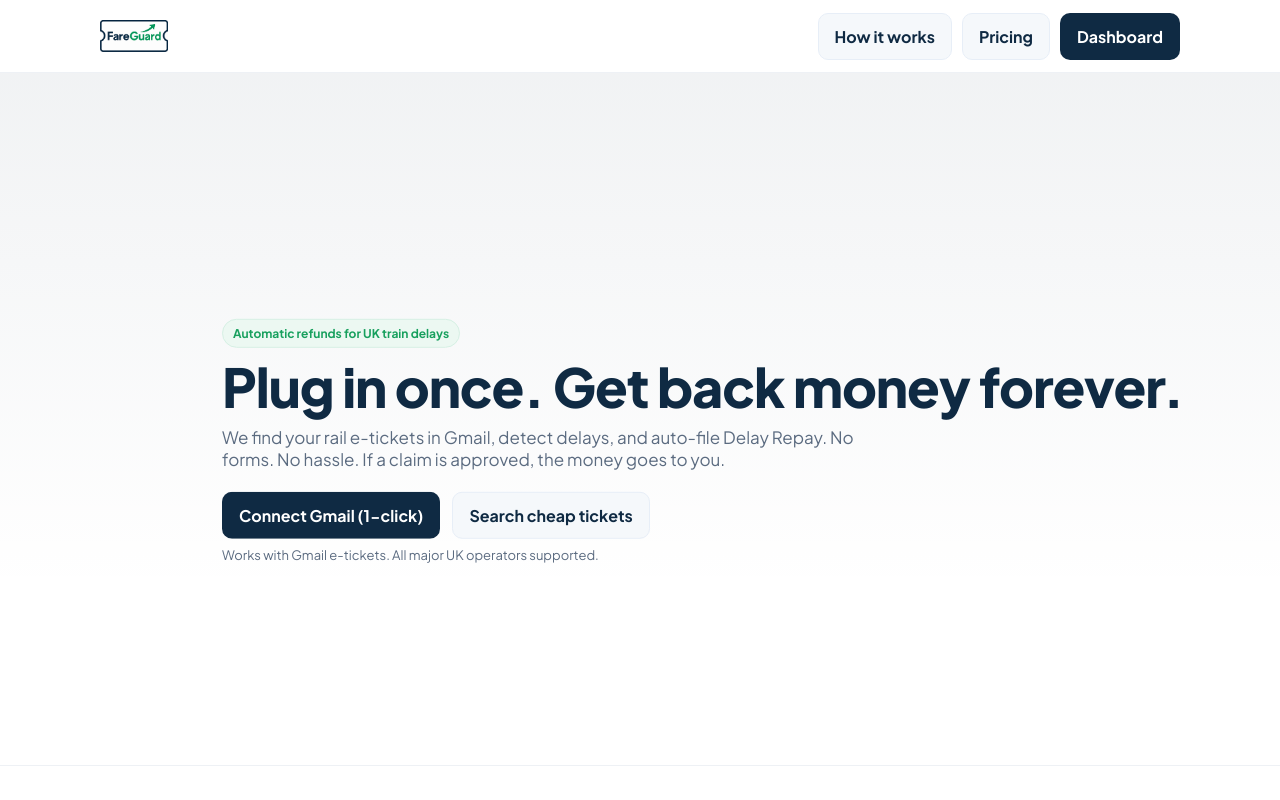
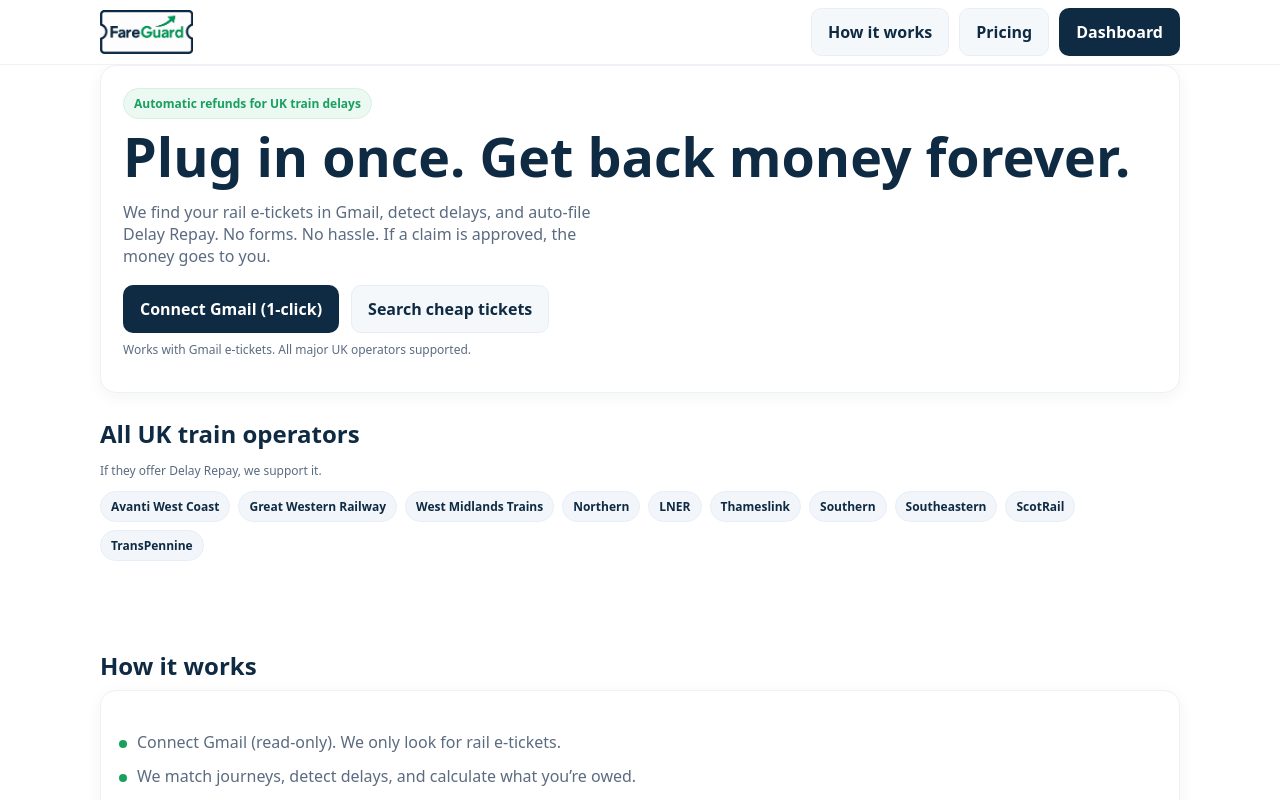
Before and after one commit to fareguard/fg-rail-pwa-starter, a Next.js app: page / in a window 1280 px wide. Shown: the top 800 px of the page. Built offline with nearby package versions, Linux system fonts and the light colour scheme; no server answers.

Commit message:
Update globals.css

```diff
--- a/app/globals.css
+++ b/app/globals.css
@@ -1,20 +1,19 @@
-@import url('https://fonts.googleapis.com/css2?family=Plus+Jakarta+Sans:wght@400;500;600;700;800&display=swap');
-
+/* app/globals.css */
 :root{
   --fg-bg: #ffffff;
-  --fg-text: #0b1220;
-  --fg-muted: #5b6b80;
-  --fg-navy: #0F2A43;
-  --fg-green:#18A05E;
+  --fg-text: #0b1220;     /* near-black */
+  --fg-muted: #5b6b80;    /* slate */
+  --fg-navy: #0F2A43;     /* primary accent */
+  --fg-green:#18A05E;     /* secondary accent */
   --fg-ring: rgba(15,42,67,0.15);
-  /* new */
-  --fg-hero-overlay: linear-gradient(180deg, rgba(15,42,67,.06), rgba(255,255,255,0));
+  --fg-hero-overlay: linear-gradient(180deg, rgba(255,255,255,0.85) 0%, rgba(255,255,255,0.98) 65%, #fff 100%);
 }
 
-*{box-sizing:border-box; margin:0; padding:0;}
-html,body{height:100%;}
+*{ box-sizing: border-box; }
+html, body { height: 100%; }
 body{
-  font-family: var(--font-jakarta), "Plus Jakarta Sans", ui-sans-serif, system-ui, -apple-system, Segoe UI, Roboto, Arial;
+  margin:0;
+  font-family: ui-sans-serif, system-ui, -apple-system, Segoe UI, Roboto, Arial;
   background: var(--fg-bg);
   color: var(--fg-text);
   -webkit-font-smoothing: antialiased;
@@ -22,153 +21,99 @@
 }
 
 a{ color: inherit; text-decoration: none; }
-button{ font: inherit; cursor:pointer; }
+button{ font: inherit; }
 
-.container{ max-width: 1120px; padding: 0 20px; margin: 0 auto; }
+.container{
+  max-width: 1120px;
+  padding: 0 20px;
+  margin: 0 auto;
+}
 
-/* NAVBAR */
+/* ================= Nav ================= */
 .nav{
   position: sticky; top:0; z-index:50;
-  background: rgba(255,255,255,0.9);
+  background: rgba(255,255,255,0.8);
   backdrop-filter: saturate(180%) blur(10px);
   border-bottom: 1px solid #eef1f5;
 }
 .navInner{
   display:flex; align-items:center; justify-content:space-between;
-  height:72px;
+  height:64px;
+}
+.brand{
+  display:flex; align-items:center; gap:10px;
 }
 .brand img{
-  height: 38px;
+  height: 40px;          /* lock logo size */
   width: auto;
-  display: block;
+  display:block;
+}
+@media (min-width: 1024px){
+  .brand img{ height: 44px; }
 }
 
-/* BUTTONS */
+.navActions{
+  display:flex; gap:10px;
+}
+
+/* ================= Buttons ================= */
 .btn{
   display:inline-flex; align-items:center; justify-content:center;
   gap:8px; padding:12px 16px; border-radius:10px; font-weight:700;
-  border:1px solid transparent; transition: all .15s ease;
+  border:1px solid transparent; cursor:pointer; transition: all .15s ease;
 }
-.btnPrimary{
-  background: var(--fg-navy); color:white;
-}
-.btnPrimary:hover{ filter: brightness(1.06); transform: translateY(-1px); }
+.btnPrimary{ background: var(--fg-navy); color:white; }
+.btnPrimary:hover{ filter: brightness(1.05); transform: translateY(-1px); }
+.btnPrimary:focus{ outline: none; box-shadow: 0 0 0 4px var(--fg-ring); }
+
 .btnGhost{
-  background: #f5f8fb; color: var(--fg-navy); border:1px solid #e7eef7;
+  background: #f5f8fb; color: var(--fg-navy); border-color:#e7eef7; border:1px solid #e7eef7;
 }
 .btnGhost:hover{ background:#ecf3f9; }
 
-/* BADGES & HERO */
+/* ================= Badges / Cards ================= */
 .badge{
   display:inline-flex; align-items:center; gap:8px;
   background:#ecf8f2; color: var(--fg-green); border:1px solid #d6f0e4;
   padding:6px 10px; border-radius:999px; font-weight:700; font-size:12px;
 }
+
+.card{
+  background:white; border:1px solid #eef1f5; border-radius:16px; padding:18px;
+  box-shadow: 0 4px 16px rgba(15,42,67,0.05);
+}
+
+/* ================= Hero (simple & reliable) ================= */
 .hero{
-  position: relative;
-  overflow: hidden;
-  color: var(--fg-navy);
+  padding: 56px 0 24px;         /* top spacing below sticky nav */
 }
-.hero img {
-  width: 100%;
-  height: 520px;
-  object-fit: cover;
-  object-position: center;
-  display: block;
+.heroGrid{
+  display:grid; grid-template-columns: 1.1fr .9fr; gap:40px; align-items:center;
 }
-.heroOverlay {
-  position: absolute;
-  inset: 0;
-  background: linear-gradient(90deg, rgba(255,255,255,0.96) 0%, rgba(255,255,255,0.8) 45%, rgba(255,255,255,0) 100%);
+@media (max-width: 900px){
+  .heroGrid{ grid-template-columns: 1fr; }
 }
-.heroContent{
-  position: absolute;
-  top: 50%;
-  left: 50%;
-  transform: translate(-50%, -50%);
-  max-width: 1100px;
-  width: 100%;
-  display: flex;
-  flex-direction: column;
-  justify-content: center;
-  padding: 0 20px;
-}
+
+.kicker{ color: var(--fg-green); font-weight:800; letter-spacing:.4px; }
 .h1{
-  font-size: clamp(36px, 4.2vw, 56px);
-  line-height: 1.05;
-  font-weight: 800;
-  letter-spacing: -0.02em;
-  color: var(--fg-navy);
-  margin-bottom: 12px;
+  font-size: clamp(32px, 4.2vw, 54px);
+  line-height: 1.05; margin: 10px 0 12px; font-weight: 900; color: var(--fg-navy);
 }
 .sub{
-  color: var(--fg-muted);
-  font-size: 17px;
-  max-width: 52ch;
+  color: var(--fg-muted); font-size: 16px; max-width: 54ch;
 }
-.ctaRow{ display:flex; gap:12px; margin-top:22px; flex-wrap:wrap; }
+.ctaRow{ display:flex; gap:12px; margin-top: 18px; flex-wrap:wrap; }
 
-/* SECTIONS & FOOTER */
-.section{ padding: 64px 0; }
-.section h2{
-  font-size: 26px;
-  margin-bottom: 8px;
-  color: var(--fg-navy);
-}
-.small{ font-size:13px; color: var(--fg-muted); }
+/* ================= List / Sections / Footer ================= */
+.list{ margin:16px 0 0; padding:0; list-style:none; color: var(--fg-muted); }
+.list li{ display:flex; gap:10px; padding:6px 0; }
+.dot{ width:8px; height:8px; border-radius:999px; background: var(--fg-green); margin-top:9px; }
+
+.section{ padding: 24px 0 64px; }
+.section h2{ font-size: 24px; margin:0 0 8px; color: var(--fg-navy); }
+.small{ font-size:12px; color: var(--fg-muted); }
 
 .footer{
   border-top:1px solid #eef1f5;
-  padding:24px 0;
-  color: var(--fg-muted);
-  font-size: 14px;
-  display:flex;
-  justify-content:center;
-  gap:20px;
-  flex-wrap:wrap;
+  padding:20px 0; color: var(--fg-muted); font-size: 14px;
 }
-
-/* --- additions for full-bleed hero + nicer header --- */
-
-/* make brand image look crisp (overrides earlier .brand img) */
-.brand img { display:block; height:28px; width:auto; }
-@media (min-width: 1024px){
-  .brand img { height:32px; }
-}
-
-/* full-bleed hero container */
-.hero-bleed {
-  position: relative;
-  width: 100%;
-  margin: 0;
-  padding: 0;
-  overflow: hidden;
-  border-bottom: 1px solid #eef1f5;
-}
-.hero-bleed .heroImg {
-  width: 100%;
-  height: clamp(300px, 42vw, 520px);
-  background-image: var(--fg-hero-overlay), url("/hero.png");
-  background-size: cover;
-  background-position: center;
-  background-repeat: no-repeat;
-}
-/* overrides base .heroContent when nested in .hero-bleed */
-.hero-bleed .heroContent {
-  position: relative;
-  margin-top: -140px; /* pull content up over image */
-  padding-bottom: 24px;
-}
-@media (max-width: 900px) {
-  .hero-bleed .heroContent { margin-top: -80px; }
-}
-
-/* status chips for dashboard */
-.chip {
-  display:inline-flex; align-items:center; gap:8px;
-  padding:6px 10px; border-radius:999px; font-weight:700; font-size:12px;
-  border:1px solid #eef1f5; background:#f7fafc; color:#334155;
-}
-.chip.ok { background:#ecf8f2; color:var(--fg-green); border-color:#d6f0e4; }
-.chip.warn { background:#fff4ed; color:#b85619; border-color:#ffd9c1; }
-.chip.err { background:#ffefef; color:#b71c1c; border-color:#ffd0d0; }
```
